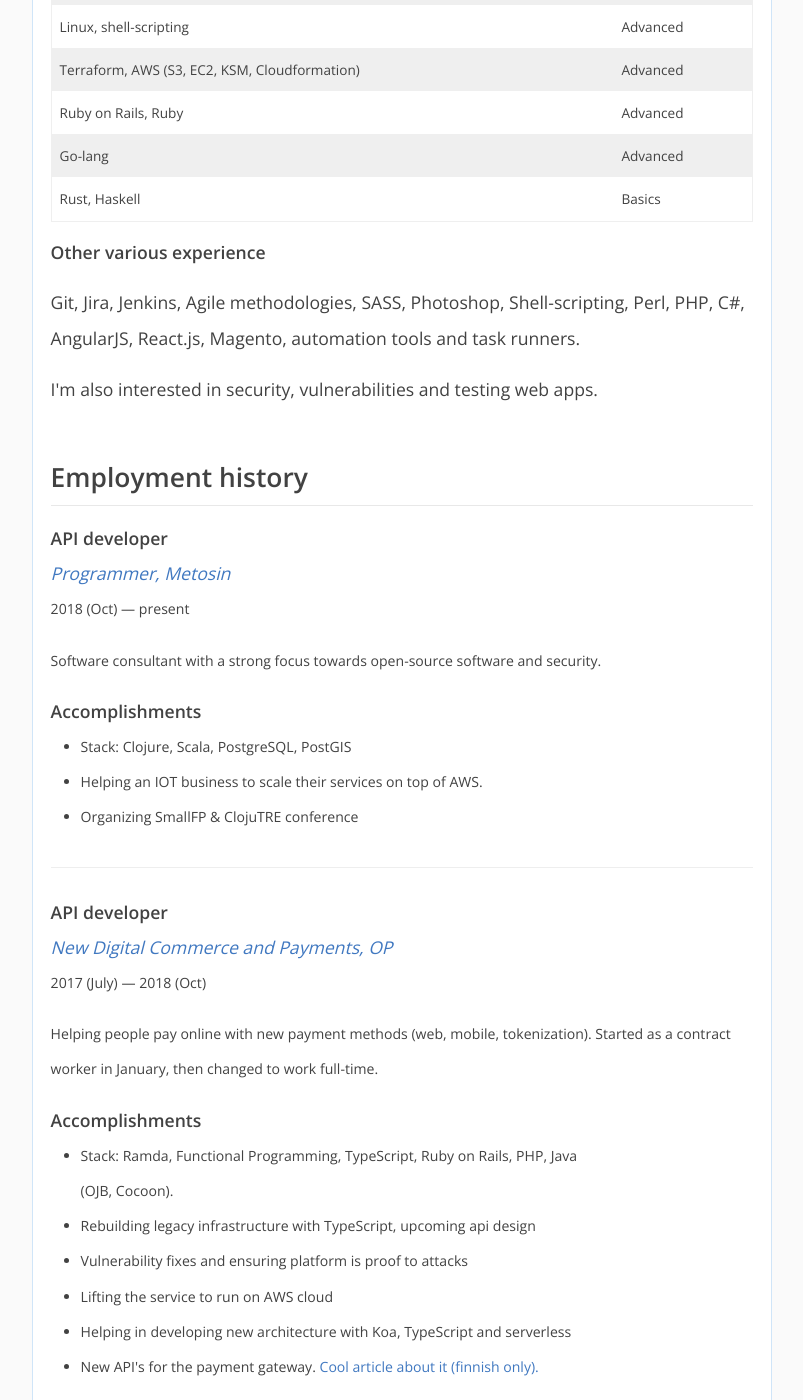
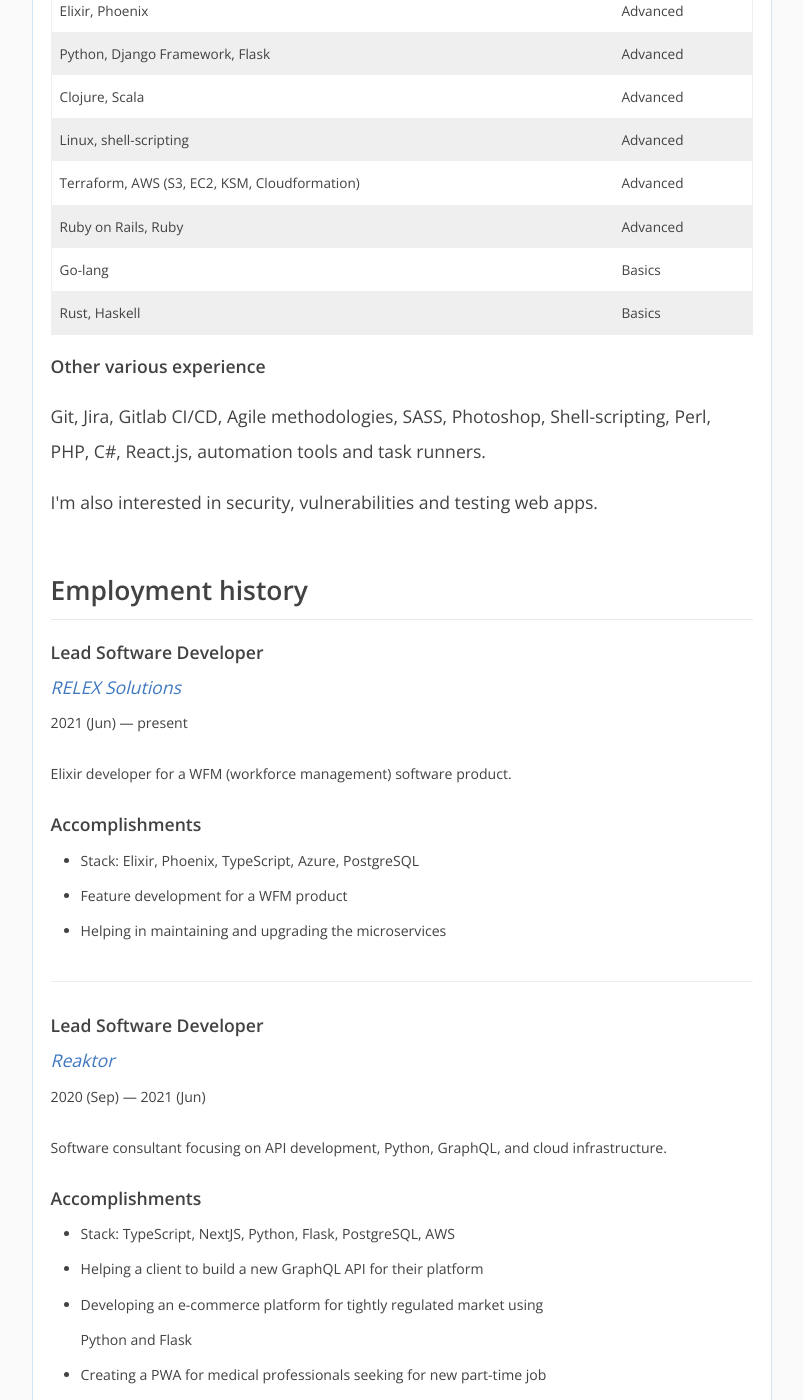
Before and after one commit to jrasanen/jrasanen.github.io, a Jekyll site: the page built from resume.html, in a window 1280 px wide and 1400 px high, scrolled down 1820 px. Shown: the whole window, without its empty margins (238-1041 px from the left). Built offline with Jekyll 4.4.1, drawn with Linux system fonts in a browser that asks for light colours; some of the changed text lies outside the part shown.

Commit message:
update resume to this century

```diff
--- a/resume.html
+++ b/resume.html
@@ -93,6 +93,8 @@
       <li><a rel="noopener noreferrer" href="https://github.com/duckduckgo/">DuckDuckGo</a></li>
       <li><a rel="noopener noreferrer" href="https://github.com/servo/servo/">Mozilla Servo</a></li>
       <li><a rel="noopener noreferrer" href="https://github.com/parkr/ping/">Ping analytics</a></li>
+      <li><a rel="noopener noreferrer" href="https://github.com/nextauthjs/next-auth/">Auth.js</a></li>
+      <li><a rel="noopener noreferrer" href="https://github.com/NiklasEi/bevy_game_template/">Template for a game using Bevy engine</a></li>
     </ul>
   </div>
 
@@ -114,6 +116,14 @@
       </td>
       <td>
         Expert
+      </td>
+    </tr>
+    <tr>
+      <td>
+        Elixir, Phoenix
+      </td>
+      <td>
+        Advanced
       </td>
     </tr>
     <tr>
@@ -161,7 +171,7 @@
         Go-lang
       </td>
       <td>
-        Advanced
+        Basics
       </td>
     </tr>
     <tr>
@@ -176,17 +186,63 @@
 
   <h4>Other various experience</h4>
   <p>
-    Git, Jira, Jenkins, Agile methodologies, SASS, Photoshop, Shell-scripting, Perl, PHP,
-    C#, AngularJS, React.js, Magento, automation tools and task runners.
+    Git, Jira, Gitlab CI/CD, Agile methodologies, SASS, Photoshop, Shell-scripting, Perl, PHP, C#, React.js, automation tools and task runners.
   </p>
   <p>I'm also interested in security, vulnerabilities and testing web apps.</p>
 
   <h2 id="history">Employment history</h2>
 
   <div class="employment">
+    <h4>Lead Software Developer</h4>
+    <em><a rel="noopener noreferrer" href="https://relex.fi/">RELEX Solutions</a></em>
+    <p>2021 (Jun) &mdash; present</p>
+    <p>
+      Elixir developer for a WFM (workforce management) software product.
+    </p>
+
+    <strong>Accomplishments</strong>
+    <ul>
+      <li>
+        Stack: Elixir, Phoenix, TypeScript, Azure, PostgreSQL
+      </li>
+      <li>
+        Feature development for a WFM product
+      </li>
+      <li>
+        Helping in maintaining and upgrading the microservices
+      </li>
+    </ul>
+  </div>
+
+  <div class="employment">
+    <h4>Lead Software Developer</h4>
+    <em><a rel="noopener noreferrer" href="https://reaktor.fi/">Reaktor</a></em>
+    <p>2020 (Sep) &mdash; 2021 (Jun)</p>
+    <p>
+      Software consultant focusing on API development, Python, GraphQL, and cloud infrastructure.
+    </p>
+
+    <strong>Accomplishments</strong>
+    <ul>
+      <li>
+        Stack: TypeScript, NextJS, Python, Flask, PostgreSQL, AWS
+      </li>
+      <li>
+        Helping a client to build a new GraphQL API for their platform
+      </li>
+      <li>
+        Developing an e-commerce platform for tightly regulated market using Python and Flask
+      </li>
+      <li>
+        Creating a PWA for medical professionals seeking for new part-time job opportunities.
+      </li>
+    </ul>
+  </div>
+
+  <div class="employment">
     <h4>API developer</h4>
     <em><a rel="noopener noreferrer" href="https://metosin.fi/">Programmer, Metosin</a></em>
-    <p>2018 (Oct) &mdash; present</p>
+    <p>2018 (Oct) &mdash; 2020 (Sep)</p>
     <p>
       Software consultant with a strong focus towards open-source software and security.
     </p>
```
Also changed, not shown: other parts of resume.html (+3 -3 lines), Gemfile (+7 -1 lines), Gemfile.lock.
